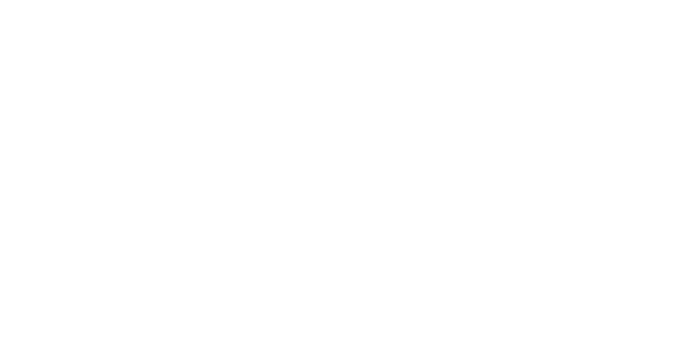
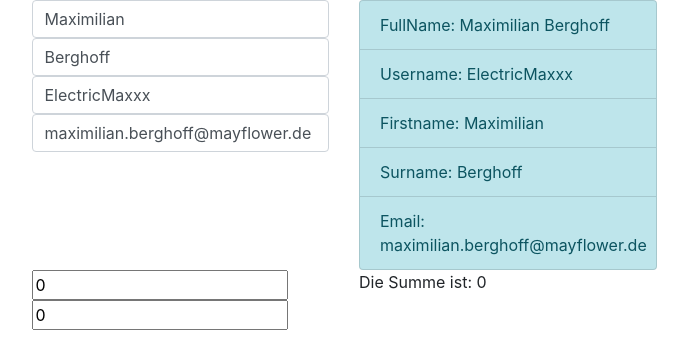
Before and after one commit to ElectricMaxxx/angular-workshop-examples, a plain HTML site: page step_03_mvvm/index.html in a window 1280 px wide. Shown: the whole page, without its empty margins (296-984 px from the left). Drawn offline with nearby package versions, Linux system fonts and the light colour scheme.

Commit message:
implement view stuff

```diff
--- a/step_03_mvvm/index.html
+++ b/step_03_mvvm/index.html
@@ -3,8 +3,52 @@
 <head lang="en">
     <meta charset="UTF-8">
     <title>MVVM - Model View ViewModel</title>
+
+    <link type="text/css" rel="stylesheet" href="../bower_components/bootstrap/dist/css/bootstrap.css" />
 </head>
-<body>
+<body ng-controller="UserController">
+    <div class="row">
+        <div class="col-md-3"></div>
+        <div class="col-md-3">
+            <div class="input-group">
+                <input type="text" class="form-control" ng-model="user.firstName" placeholder="Firstname ..." />
+            </div>
+            <div class="input-group">
+                <input type="text" class="form-control" ng-model="user.surName" placeholder="Surname ..." />
+            </div>
+            <div class="input-group">
+                <input type="text" class="form-control" ng-model="user.userName" placeholder="Username ..." />
+            </div>
+            <div class="input-group">
+                <input class="form-control" type="email" ng-model="user.email" placeholder="Email ..." />
+            </div>
+        </div>
+        <div class="col-md-3">
+            <ul class="list-group">
+                <li class="list-group-item list-group-item-info">FullName: {{getFullName()}}</li>
+                <li class="list-group-item list-group-item-info">Username: {{user.userName}}</li>
+                <li class="list-group-item list-group-item-info">Firstname: {{user.firstName}}</li>
+                <li class="list-group-item list-group-item-info">Surname: {{user.surName}}</li>
+                <li class="list-group-item list-group-item-info">Email: {{user.email}}</li>
+            </ul>
+        </div>
+        <div class="col-md-3"></div>
+    </div>
+
+    <div class="row">
+        <div class="col-md-3"></div>
+        <div class="col-md-3">
+            <div class="input-group">
+                <input type="number" ng-model="a" />
+            </div>
+            <div class="input-group">
+                <input type="number" ng-model="b" />
+            </div>
+        </div>
+        <div class="col-md-3">Die Summe ist: {{add()}}</div>
+        <div class="col-md-3"></div>
+    </div>
+
 
 <script src="../bower_components/angular/angular.js"></script>
 <script type="application/javascript">
@@ -16,13 +60,14 @@
                     userName: "ElectricMaxxx",
                     email: "maximilian.berghoff@mayflower.de"
                 };
+                $scope.a = $scope.b = 0;
 
-                $scope.add = function (a,b) {
-                    return a + b;
+                $scope.add = function () {
+                    return $scope.a + $scope.b;
                 };
 
                 $scope.getFullName = function () {
-                    return $scope.user.firstName + $scope.user.surName;
+                    return $scope.user.firstName + " " + $scope.user.surName;
                 };
             });
 </script>
```
